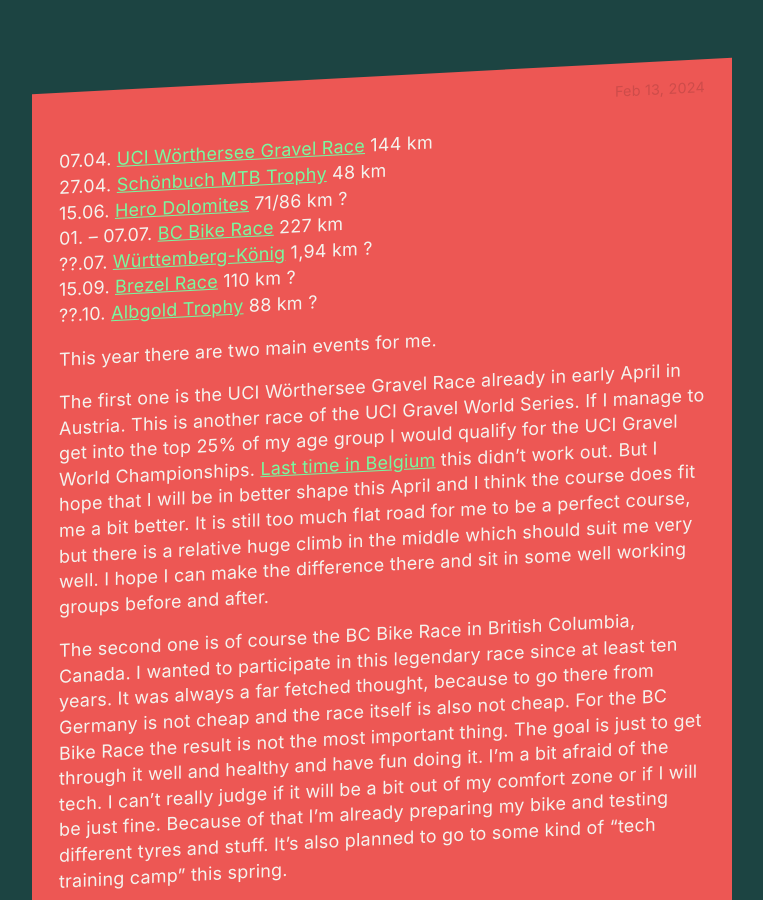
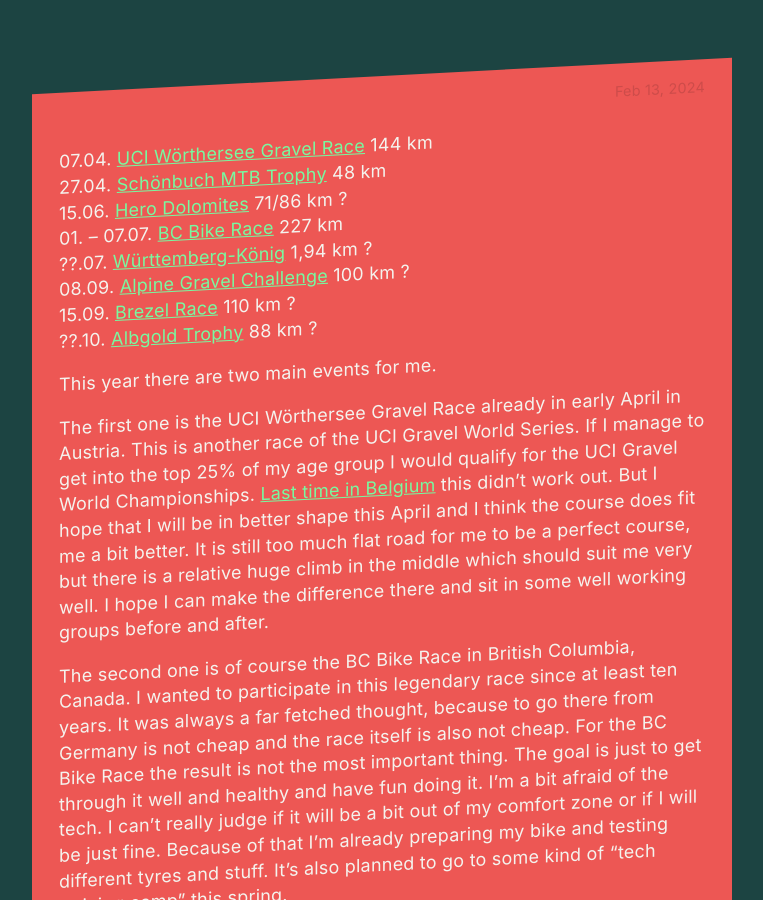
Before and after one commit to Juuro/trailstories-static, a Jekyll site: the page built from _posts/2024-02-13-race-calendar-2024.md, in a window 1280 px wide and 900 px high, scrolled down 308 px. Shown: the whole window, without its empty margins (258-1021 px from the left). Built offline with Jekyll 4.4.1, drawn with Linux system fonts in a browser that asks for light colours.

Commit message:
chore: added Alpine Gravel Challenge to race calendar 2024

```diff
--- a/_posts/2024-02-13-race-calendar-2024.md
+++ b/_posts/2024-02-13-race-calendar-2024.md
@@ -10,6 +10,7 @@
 15.06. [Hero Dolomites](http://www.herodolomites.com/) 71/86 km ?
 01\. – 07.07. [BC Bike Race](https://bcbikerace.com/) 227 km
 ??.07. [Württemberg-König](https://www.wuerttemberg-koenig.de/) 1,94 km ?
+08.09. [Alpine Gravel Challenge](https://alpine-gravel-challenge.ch/) 100 km ?
 15.09. [Brezel Race](https://www.brezelrace.de/brezelrace/) 110 km ?
 ??.10. [Albgold Trophy](https://www.alb-gold.de/sport/alb-gold-trophy.html) 88 km ?
 
```
